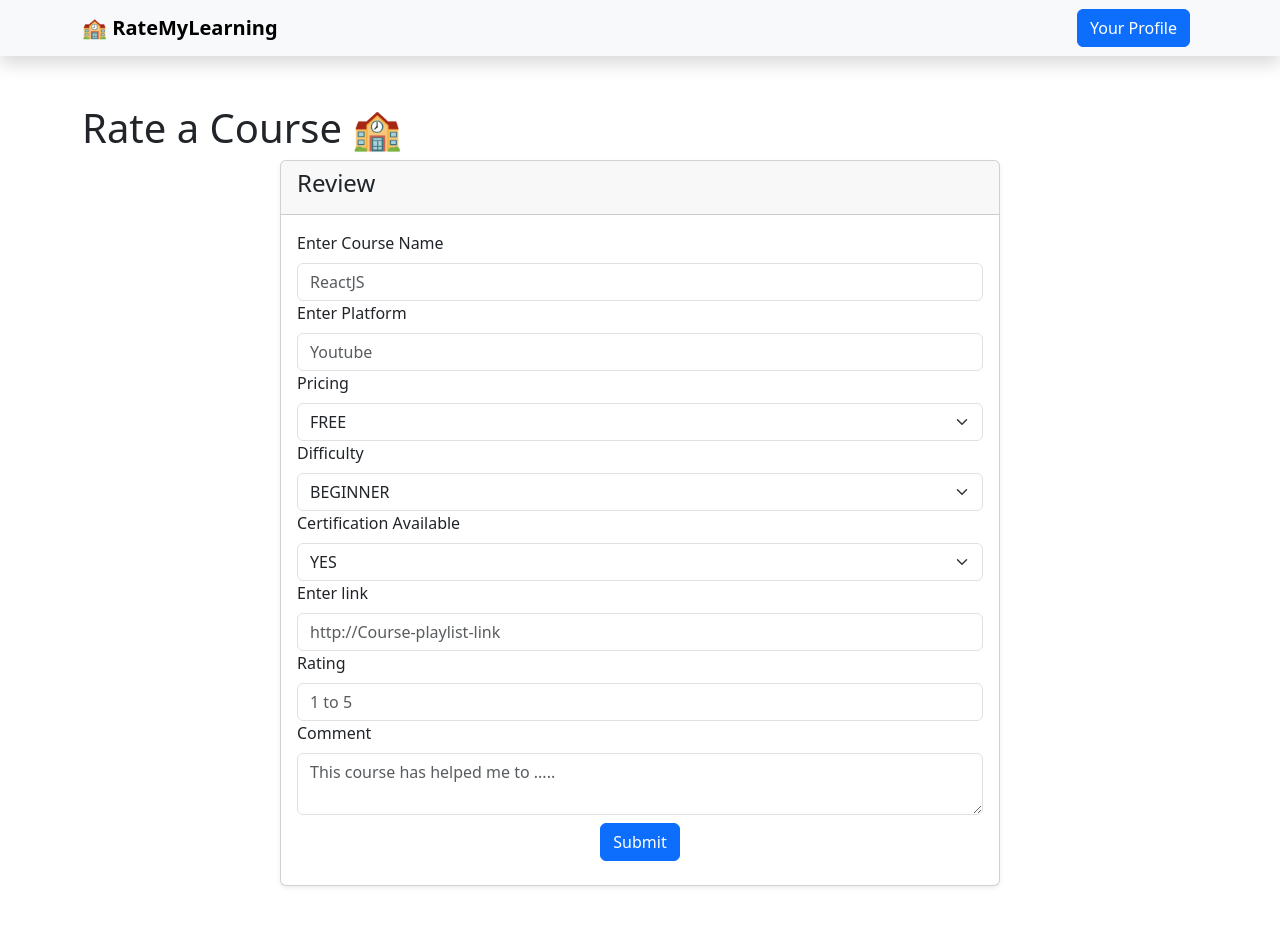
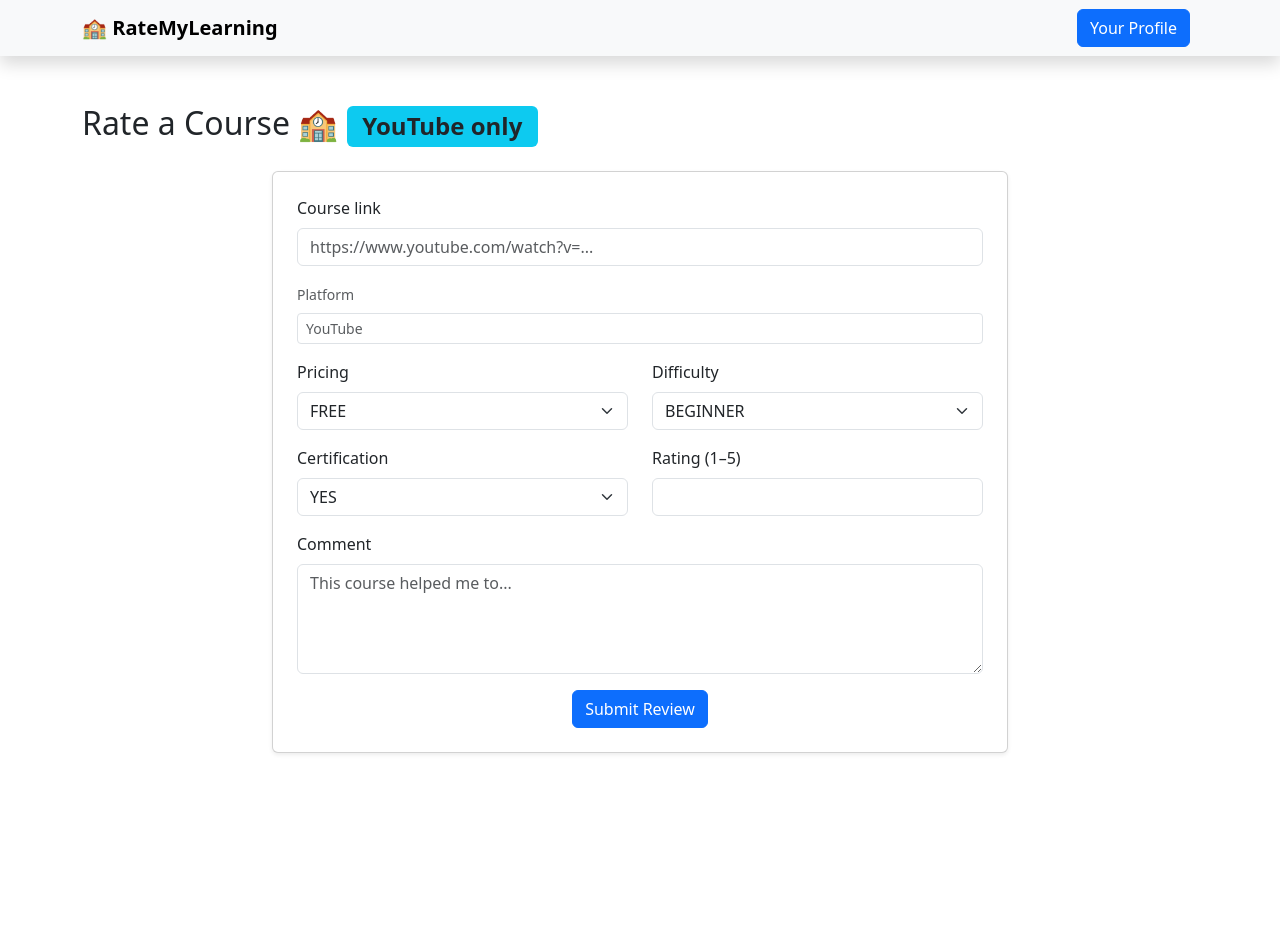
Before and after one commit to shardulkulk297/RateMyLearning.com, a React (Vite) app: page /reviewer/rate-course in a window 1280 px wide. Shown: the top 926 px of the page. After the commit the page ends 801 px from the top, so only its background shows below. Built offline with nearby package versions, Linux system fonts and the light colour scheme; sample sign-in values are in the browser's storage.

Commit message:
Created perfect frontned for the RateCourse Page

```diff
--- a/src/components/Reviewer/RateCourse.jsx
+++ b/src/components/Reviewer/RateCourse.jsx
@@ -19,6 +19,7 @@ const RateCourse = () => {
         return match ? match[1] : null;
     }
 
+    //Code to convert duration to minutes of youtube video
     const isoDurationToMinutes = (iso) => {
         const match = iso.match(/PT(?:(\d+)H)?(?:(\d+)M)?(?:(\d+)S)?/);
         const hours = parseInt(match[1] || 0, 10);
@@ -27,6 +28,7 @@ const RateCourse = () => {
         return hours * 60 + minutes + (seconds / 60);
     };
 
+    //Function to fetch The youtube metadata
     const fetchYoutubeMetaData = async (videoUrl) => {
         // const videoId = extractVideoId(videoUrl);
         const videoId = extractVideoId("https://youtu.be/SfOaZIGJ_gs");
@@ -71,6 +73,7 @@ const RateCourse = () => {
                     setLoading(true);
                     const data = await fetchYoutubeMetaData("https://youtu.be/_9_0AyCLDNY");
                     setMetadata(data);
+                    console.log(metadata);
                 } catch (err) {
                     alert(err.message);
                 } finally {
@@ -78,21 +81,29 @@ const RateCourse = () => {
                 }
             };
             handleFetchMetadata();
+            // title: snippet.title,
+            // description: snippet.description,
+            // instructor: snippet.channelTitle,
+            // thumbnailUrl: snippet.thumbnails.medium.url,
+            // publishedDate: snippet.publishedAt,
+            // durationMinutes
+            const response = await axios.post("http://localhost:8080/api/review/add", {
+                course: {
 
-            // const response = await axios.post("http://localhost:8080/api/review/add", {
-            //     course: {
-
-            //         title: title,
-            //         platform: platform,
-            //         pricing: pricing,
-            //         difficulty: difficulty,
-            //         certification: certification,
+                    title: metadata.title,
+                    platform: platform,
+                    thumbnail: metadata.thumbnailUrl,
+                    publishedDate: metadata.publishedDate,
+                    priceModel: pricing,
 
 
-            //     }
-            // }, {
-            //     headers: { Authorization: "Bearer " + localStorage.getItem('token') }
-            // })
+
+
+
+                }
+            }, {
+                headers: { Authorization: "Bearer " + localStorage.getItem('token') }
+            })
 
         } catch (error) {
             console.log(error);
@@ -100,80 +111,145 @@ const RateCourse = () => {
 
     }
 
+    const getEmbeddedUrl = (url) => {
+        if (!url) return null;
+        const m = url.match(/(?:youtu\.be\/|youtube\.com\/(?:watch\?v=|embed\/|shorts\/))([A-Za-z0-9_-]{11})/);
+        const id = m ? m[1] : null;
+
+        if (id === null) {
+            toast.error("As of now courses that are available on youtube can be rated")
+        }
+
+        return id ? `https://www.youtube.com/embed/${id}` : null;
+
+    }
+    const trimmedLink = link?.trim() || "";
+    const embedUrl = getEmbeddedUrl(trimmedLink);
+
     return (
-        <div className='container py-5'>
+        <div className="container py-5">
+            <h2 className="mb-4">Rate a Course 🏫 <span className="badge bg-info text-dark align-middle">YouTube only</span></h2>
 
-            <h1>Rate a Course 🏫</h1>
+            <div className="row justify-content-center">
+                <div className="col-12 col-md-10 col-lg-8">
+                    <div className="card shadow-sm rounded">
+                        <div className="card-body p-4">
+                            <form onSubmit={submitReview}>
+                                {/* Link + preview */}
+                                <div className="mb-3">
+                                    <label className="form-label">Course link</label>
+                                    <input
+                                        type="text"
+                                        value={link}
+                                        className="form-control"
+                                        placeholder="https://www.youtube.com/watch?v=..."
+                                        onChange={e => setLink(e.target.value)}
+                                    />
+                                    {embedUrl ? (
+                                        <div className="ratio ratio-16x9 mt-3 embed-container" style={{ maxWidth: 700 }}>
+                                            <iframe
+                                                title="Course preview"
+                                                src={embedUrl}
+                                                allow="accelerometer; autoplay; clipboard-write; encrypted-media; gyroscope; picture-in-picture"
+                                                allowFullScreen
+                                                loading="lazy"
+                                            />
+                                        </div>
+                                    ) : (
+                                        /* if link exists but not a YT link: small inline helper (no big empty box) */
+                                        trimmedLink ? (
+                                            <div className="mt-2">
+                                                <small className="text-muted">
+                                                    Currently only YouTube links are supported. Your link looks like a non-YouTube URL.
+                                                </small>
+                                            </div>
+                                        ) : null
+                                    )}
+                                </div>
 
-            <div className='row'>
+                                {/* Platform (small) */}
+                                <div className="mb-3">
+                                    <label className="form-label small text-muted">Platform</label>
+                                    <input
+                                        type="text"
+                                        value={platform}
+                                        className="form-control form-control-sm"
+                                        placeholder="YouTube"
+                                        onChange={e => setPlatform(e.target.value)}
+                                    />
+                                </div>
 
-                <div >
-                    <div className='col-md-12 d-flex justify-content-center align-items-center '>
-                        <div className='card shadow-sm' style={{ width: "45rem" }}>
-                            <div className='card-header'>
-                                <h4>Review</h4>
-                            </div>
-                            <div className='card-body'>
-                                <form action="" className=''>
-                                    <div className='form-group'>
-                                        <label htmlFor="" className='form-label'>Enter Course Name</label>
-                                        <input type="text" value={title} className='form-control' placeholder='ReactJS' onChange={e => setTitle(e.target.value)} />
-                                    </div>
-                                    <div className='form-group'>
-                                        <label htmlFor="" className='form-label'>Enter Platform</label>
-                                        <input type="text" className='form-control' placeholder='Youtube' value={platform} onChange={e => setPlatform(e.target.value)} />
-                                    </div>
-                                    <div className='form-group'>
-                                        <label htmlFor="" className='form-label'>Pricing</label>
-                                        <select name="" className='form-select' id="" value={pricing} onChange={e => setPricing(e.target.value)}>
-                                            <option value="" disabled>Select Pricing model</option>
+                                {/* Two-column row for concise selects */}
+                                <div className="row">
+                                    <div className="col-12 col-md-6 mb-3">
+                                        <label className="form-label">Pricing</label>
+                                        <select className="form-select" value={pricing} onChange={e => setPricing(e.target.value)}>
+                                            <option value="" disabled>Select pricing</option>
                                             <option value="FREE">FREE</option>
                                             <option value="PAID">PAID</option>
                                         </select>
                                     </div>
-                                    <div className='form-group'>
-                                        <label htmlFor="" className='form-label'>Difficulty</label>
-                                        <select name="" className='form-select' id="" value={difficulty} onChange={e => setDifficulty(e.target.value)}>
-                                            <option value="" disabled>Select Difficulty</option>
+
+                                    <div className="col-12 col-md-6 mb-3">
+                                        <label className="form-label">Difficulty</label>
+                                        <select className="form-select" value={difficulty} onChange={e => setDifficulty(e.target.value)}>
+                                            <option value="" disabled>Select difficulty</option>
                                             <option value="BEGINNER">BEGINNER</option>
                                             <option value="INTERMEDIATE">INTERMEDIATE</option>
                                             <option value="ADVANCED">ADVANCED</option>
                                         </select>
                                     </div>
-                                    <div className='form-group'>
-                                        <label htmlFor="" className='form-label'>Certification Available</label>
-                                        <select name="" className='form-select' id="" value={certification} onChange={e => setCertification(e.target.value)}>
+                                </div>
+
+                                {/* Certification + Rating Row */}
+                                <div className="row">
+                                    <div className="col-12 col-md-6 mb-3">
+                                        <label className="form-label">Certification</label>
+                                        <select className="form-select" value={certification} onChange={e => setCertification(e.target.value)}>
                                             <option value="" disabled>Select</option>
                                             <option value="YES">YES</option>
                                             <option value="NO">NO</option>
                                         </select>
                                     </div>
-                                    <div className='form-group'>
-                                        <label htmlFor="" className='form-label'>Enter link</label>
-                                        <input type="text" className='form-control' placeholder='http://Course-playlist-link' value={link} onChange={e => setLink(e.target.value)} />
-                                    </div>
-                                    <div className='form-group'>
-                                        <label htmlFor="" className='form-label'>Rating</label>
-                                        <input type="text" className='form-control' placeholder='1 to 5' value={rating} onChange={e => setRating(e.target.value)} />
-                                    </div>
-                                    <div className='form-group'>
-                                        <label htmlFor="" className='form-label'>Comment</label>
-                                        <textarea name="" className='form-control' value={comment} onChange={e => setComment(e.target.value)} id="" placeholder='This course has helped me to .....'></textarea >
-                                    </div>
-                                    <div className='form-group d-flex justify-content-center align-items-center'>
-                                        <button className='btn btn-primary m-2' onClick={submitReview}>Submit</button>
-                                    </div>
-                                </form>
-                            </div>
+
+                                    <div className="col-12 col-md-6 mb-3">
+                                        <label className="form-label">Rating (1–5)</label>
+                                        <input
+                                            type="number"
+                                            min="1"
+                                            max="5"
+                                            className="form-control"
+                                            value={rating}
+                                            onChange={e => setRating(e.target.value)}
+                                        />
                                     </div>
                                 </div>
 
+                                {/* Comment */}
+                                <div className="mb-3">
+                                    <label className="form-label">Comment</label>
+                                    <textarea
+                                        className="form-control"
+                                        value={comment}
+                                        onChange={e => setComment(e.target.value)}
+                                        rows="4"
+                                        placeholder="This course helped me to..."
+                                    />
                                 </div>
 
-
+                                {/* Submit */}
+                                <div className="d-flex justify-content-center align-items-center">
+                                    <button type="submit" className="btn btn-primary">
+                                        Submit Review
+                                    </button>
+                                </div>
+                            </form>
+                        </div> {/* card-body */}
+                    </div> {/* card */}
+                </div> {/* col */}
+            </div> {/* row */}
         </div>
 
-        </div>
     )
 }
 
```
Also changed, not shown: 1 other file (tests, documents, lock files or other folders). Lines whose indentation alone changed are shown as unchanged.
